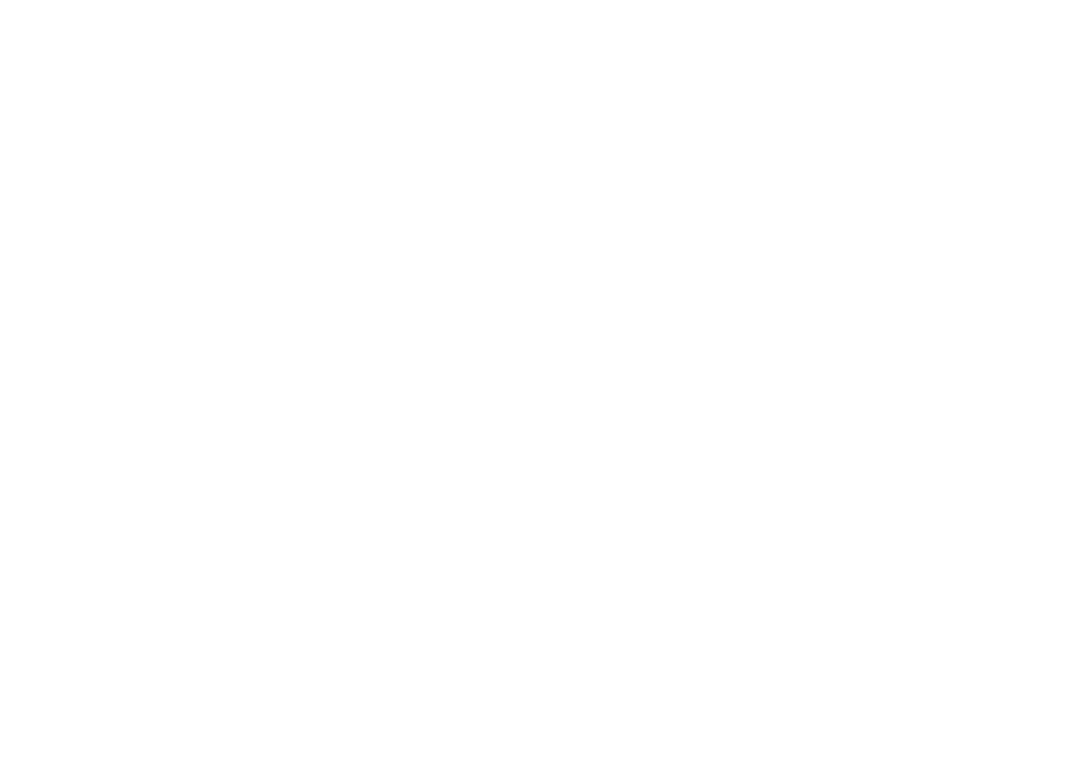
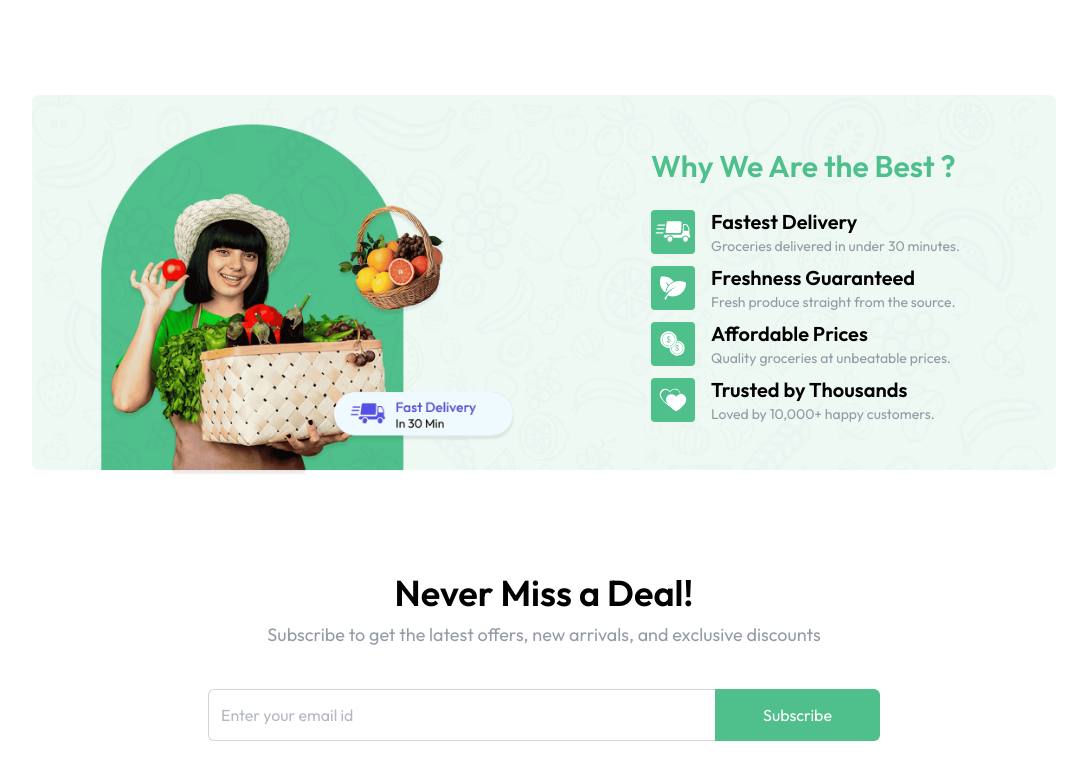
Before and after one commit to kaveeshahq/greencart, a React (Vite) app in the folder client/: page / in a window 1280 px wide. Shown: the part 1205-1984 px from the top of the page, without its empty margins (96-1183 px from the left). Before the commit the page ends 1204 px from the top, so only its background shows below. Built offline with nearby package versions, Linux system fonts and the light colour scheme.

Commit message:
Create the Bottom Banner and News Letter sections

```diff
--- /dev/null
+++ b/client/src/components/BottomBanner.jsx
@@ -0,0 +1,46 @@
+import React from "react";
+import { assets, features } from "../assets/assets";
+
+const BottomBanner = () => {
+  return (
+    <div className="relative mt-24">
+      <img
+        src={assets.bottom_banner_image}
+        alt="bbimage"
+        className="w-full hidden md:block"
+      />
+      <img
+        src={assets.bottom_banner_image_sm}
+        alt="bbimage"
+        className="w-full md:hidden"
+      />
+
+      <div className="absolute inset-0 flex flex-col items-center md:items-end  md:justify-center pt-16  md:pt-0 md:pr-24">
+        <div>
+          <h1 className="text-2xl md:text-3xl font-semibold text-primary mb-6">
+            Why We Are the Best ?
+          </h1>
+          {features.map((feature, index) => (
+            <div key={index} className="flex items-center gap-4 mt-2">
+              <img
+                src={feature.icon}
+                alt={feature.title}
+                className="md:w-11 w-9"
+              />
+              <div>
+                <h3 className="text-lg md:text-xl font-semibold">
+                  {feature.title}
+                </h3>
+                <p className="text-gray-500/70 text-xs md:text-sm ">
+                  {feature.description}
+                </p>
+              </div>
+            </div>
+          ))}
+        </div>
+      </div>
+    </div>
+  );
+};
+
+export default BottomBanner;
--- /dev/null
+++ b/client/src/components/NewsLetter.jsx
@@ -0,0 +1,24 @@
+const NewsLetter = () => {
+
+    return (
+        <div className="flex flex-col items-center justify-center text-center space-y-2 mt-24 pb-14">
+            <h1 className="md:text-4xl text-2xl font-semibold">Never Miss a Deal!</h1>
+            <p className="md:text-lg text-gray-500/70 pb-8">
+                Subscribe to get the latest offers, new arrivals, and exclusive discounts
+            </p>
+            <form className="flex items-center justify-between max-w-2xl w-full md:h-13 h-12">
+                <input
+                    className="border border-gray-300 rounded-md h-full border-r-0 outline-none w-full rounded-r-none px-3 text-gray-500"
+                    type="text"
+                    placeholder="Enter your email id"
+                    required
+                />
+                <button type="submit" className="md:px-12 px-8 h-full text-white bg-primary hover:bg-primary-dull transition-all cursor-pointer rounded-md rounded-l-none">
+                    Subscribe
+                </button>
+            </form>
+        </div>
+    )
+}
+
+export default NewsLetter;
--- a/client/src/pages/Home.jsx
+++ b/client/src/pages/Home.jsx
@@ -2,6 +2,8 @@ import React from 'react'
 import MainBanner from '../components/MainBanner'
 import Categories from '../components/Categories'
 import BestSeller from '../components/BestSeller'
+import BottomBanner from '../components/BottomBanner'
+import NewsLetter from '../components/NewsLetter'
 
 const Home = () => {
   return (
@@ -9,6 +11,8 @@ const Home = () => {
       <MainBanner />
       <Categories/>
       <BestSeller/>
+      <BottomBanner/>
+      <NewsLetter/>
     </div>
   )
 }
```
